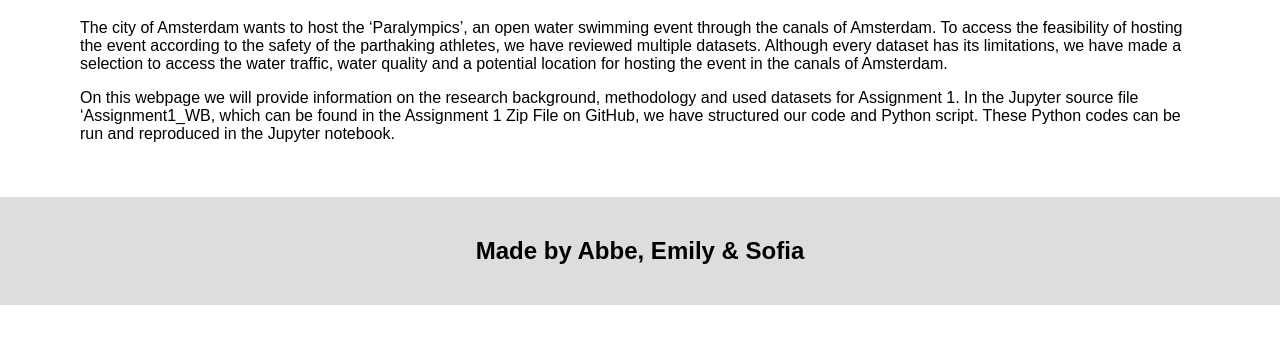
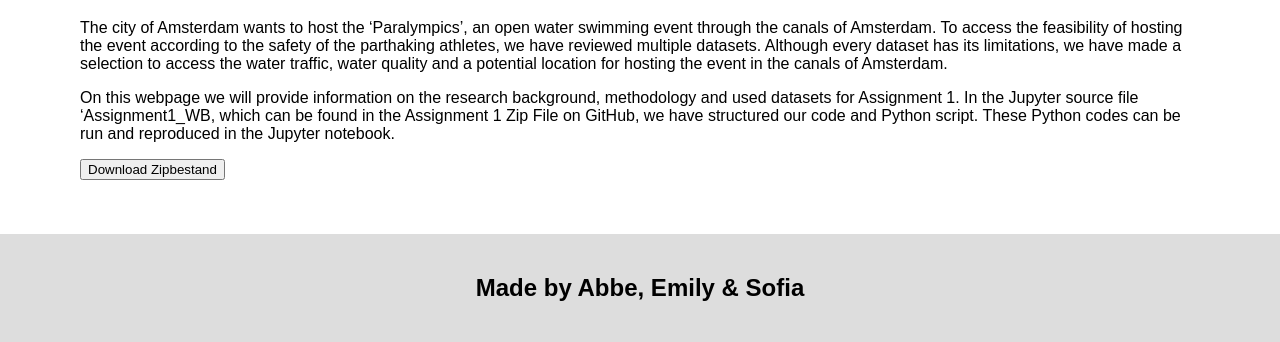
Before and after one commit to Soof2001/Soof2001.github.io, a plain HTML site: page Assignment1.html in a window 1280 px wide. Shown: the part 501-843 px from the top of the page. Before the commit the page ends 806 px from the top, so only its background shows below. Drawn offline with Linux system fonts and the light colour scheme.

Commit message:
Update Assignment1.html

```diff
--- a/Assignment1.html
+++ b/Assignment1.html
@@ -177,7 +177,9 @@
       <p>The city of Amsterdam wants to host the ‘Paralympics’, an open water swimming event through the canals of Amsterdam. To access the feasibility of hosting the event according to the safety of the parthaking athletes, we have reviewed multiple datasets. Although every dataset has its limitations, we have made a selection to access the water traffic, water quality and a potential location for hosting the event in the canals of Amsterdam.</p>
 
       <p>On this webpage we will provide information on the research background, methodology and used datasets for Assignment 1. In the Jupyter source file ‘Assignment1_WB, which can be found in the Assignment 1 Zip File on GitHub, we have structured our code and Python script. These Python codes can be run and reproduced in the Jupyter notebook.</p>
-</p>
+    </p><a href="https://github.com/Soof2001/Soof2001.github.io/Data1.zip" download>
+  <button>Download Zipbestand</button>
+</a></p>
       <br>
     </div>
   </div>
```
